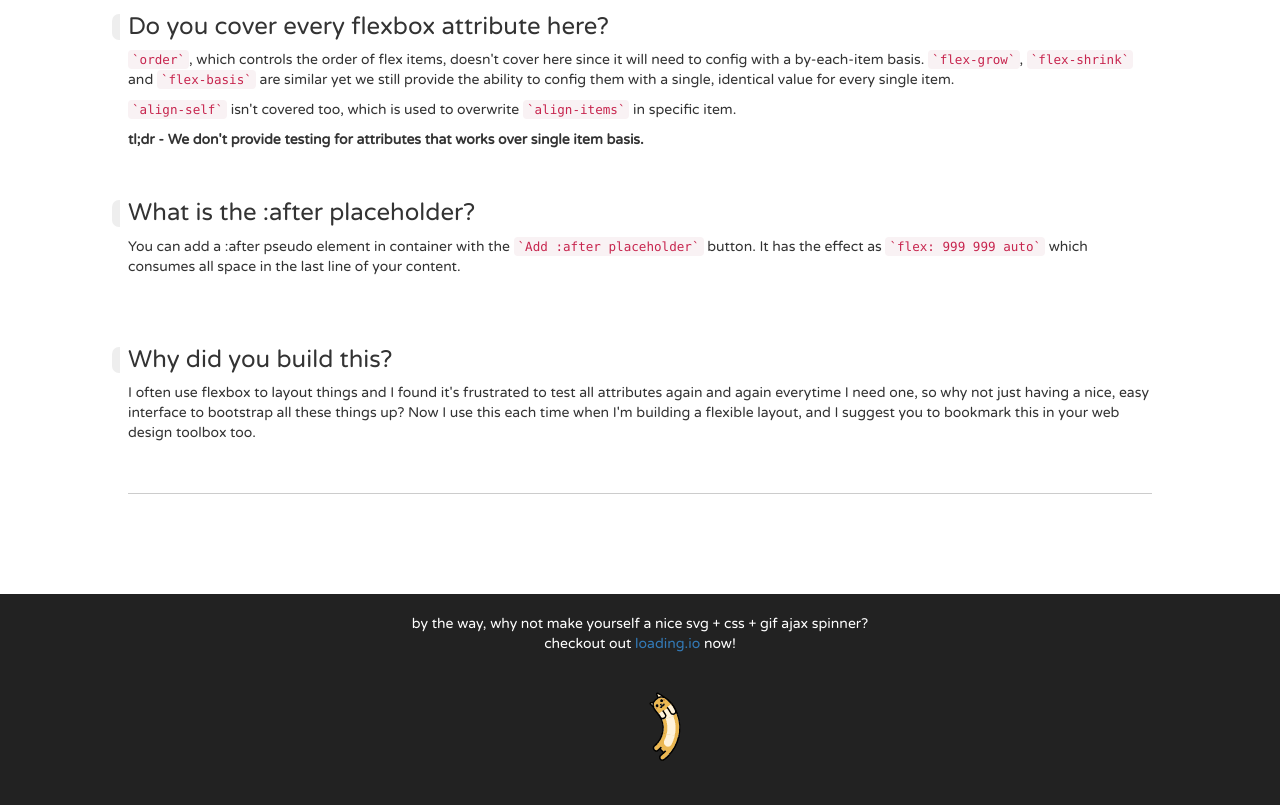
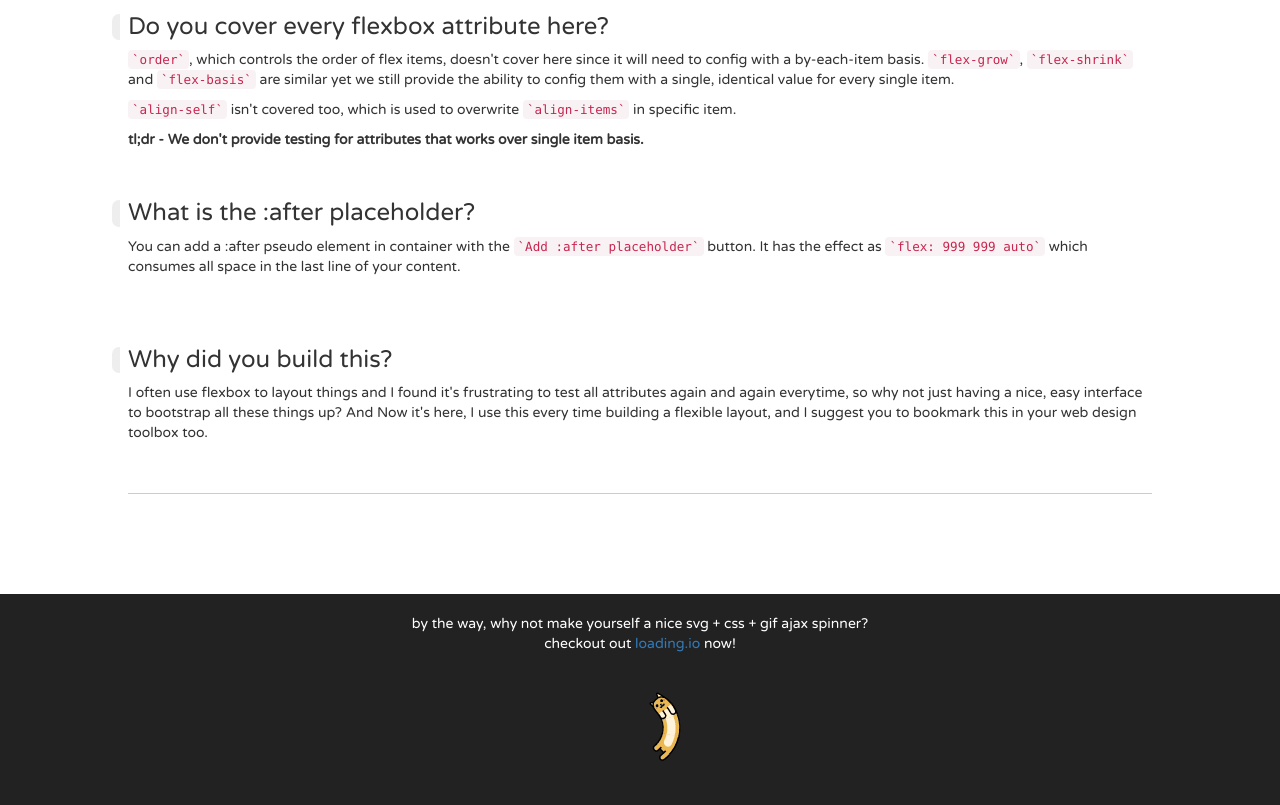
Before and after one commit to zbryikt/flexbox, a website: page index.jade in a window 1280 px wide. Shown: the part 1280-2085 px from the top of the page. Drawn offline with nearby package versions, Linux system fonts and the light colour scheme; files that its build step writes are made by us from their sources; a script that the page names is missing.

Commit message:
fix some wording

```diff
--- a/index.jade
+++ b/index.jade
@@ -186,7 +186,7 @@ html(lang="en")
         p You can #[a(href="") donate] for an upcoming interactive guide of how to use all these flexbox attributes. Thanks in advance!
       br
       h3 Why did you build this?
-      p I often use flexbox to layout things and I found it's frustrated to test all attributes again and again everytime I need one, so why not just having a nice, easy interface to bootstrap all these things up? Now I use this each time when I'm building a flexible layout, and I suggest you to bookmark this in your web design toolbox too.
+      p I often use flexbox to layout things and I found it's frustrating to test all attributes again and again everytime, so why not just having a nice, easy interface to bootstrap all these things up? And Now it's here, I use this every time building a flexible layout, and I suggest you to bookmark this in your web design toolbox too.
     #comment
       .sep.gap
       br
```
Also changed, not shown: index.html.
